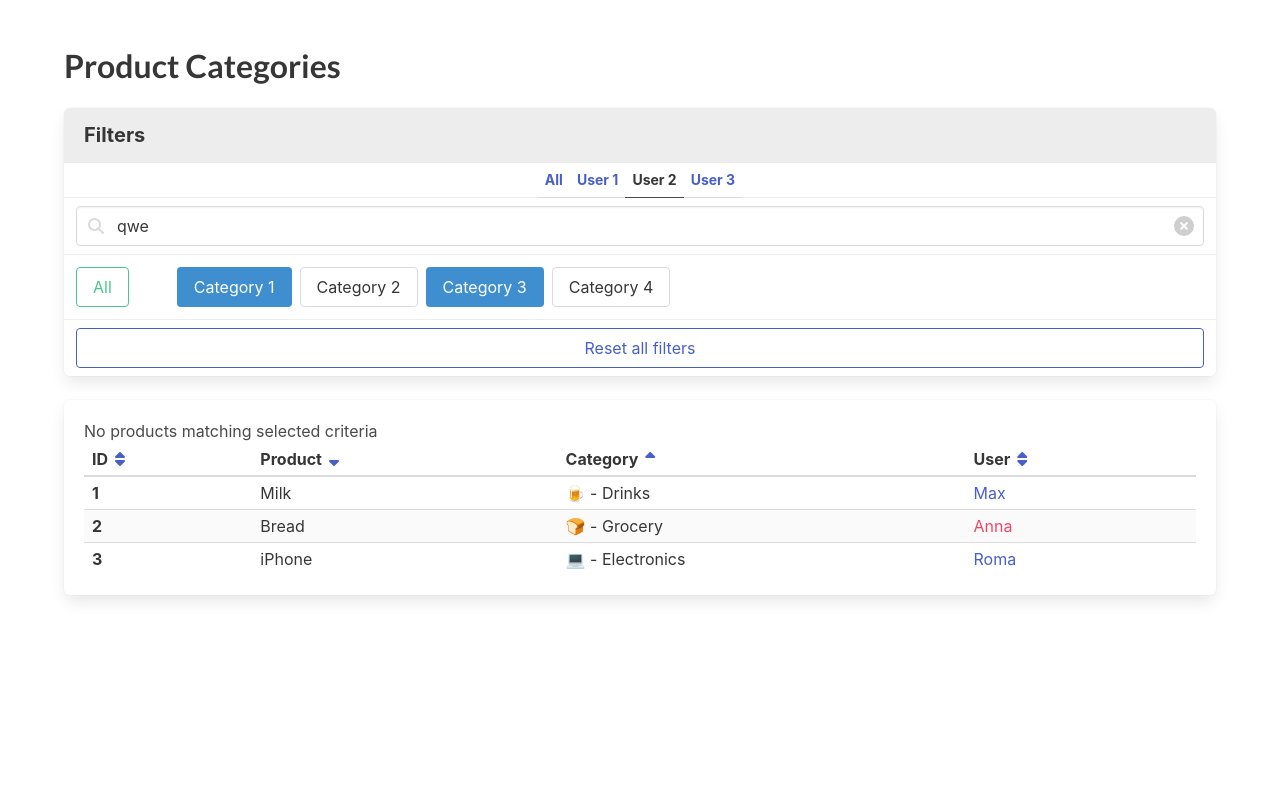
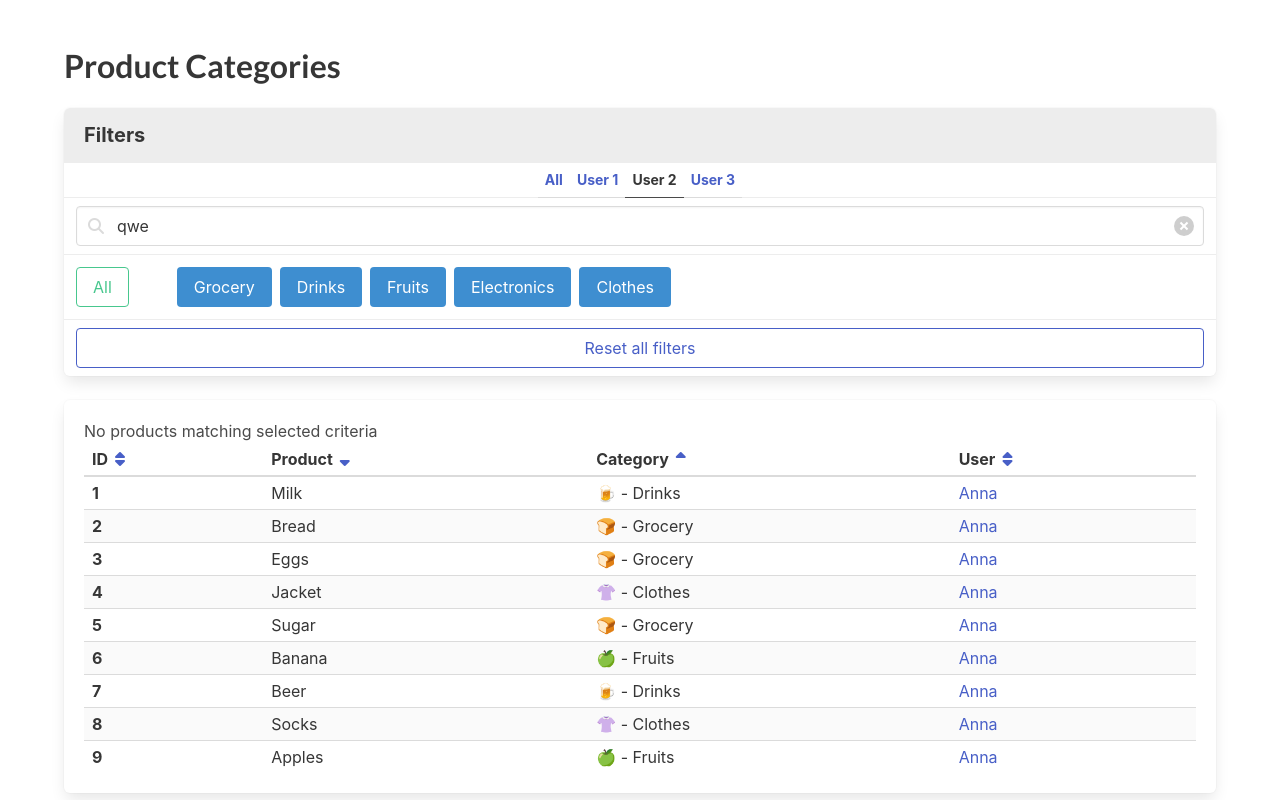
Before and after one commit to alexandra-protyanova/fe_aug23_product-categories-practice, a React (Create React App) app: page / in a window 1280 px wide. Built offline with nearby package versions, Linux system fonts and the light colour scheme.

Commit message:
solution

```diff
--- a/src/App.jsx
+++ b/src/App.jsx
@@ -2,16 +2,26 @@
 import React from 'react';
 import './App.scss';
 
-// import usersFromServer from './api/users';
-// import categoriesFromServer from './api/categories';
-// import productsFromServer from './api/products';
+import usersFromServer from './api/users';
+import categoriesFromServer from './api/categories';
+import productsFromServer from './api/products';
 
-// const products = productsFromServer.map((product) => {
-//   const category = null; // find by product.categoryId
-//   const user = null; // find by category.ownerId
+const products = productsFromServer.map((product) => {
+  const categories = categoriesFromServer
+    .filter(category => category.id === product.categoryId);
+  const user = usersFromServer
+    .find((u) => {
+      const [ownerId] = categoriesFromServer;
 
-//   return null;
-// });
+      return u.id === ownerId.ownerId;
+    });
+
+  return {
+    ...product,
+    categories,
+    user,
+  };
+});
 
 export const App = () => (
   <div className="section">
@@ -87,36 +97,16 @@ export const App = () => (
               All
             </a>
 
+            {categoriesFromServer.map(category => (
               <a
                 data-cy="Category"
                 className="button mr-2 my-1 is-info"
                 href="#/"
+                key={category.id}
               >
-              Category 1
+                {category.title}
               </a>
-
-            <a
-              data-cy="Category"
-              className="button mr-2 my-1"
-              href="#/"
-            >
-              Category 2
-            </a>
-
-            <a
-              data-cy="Category"
-              className="button mr-2 my-1 is-info"
-              href="#/"
-            >
-              Category 3
-            </a>
-            <a
-              data-cy="Category"
-              className="button mr-2 my-1"
-              href="#/"
-            >
-              Category 4
-            </a>
+            ))}
           </div>
 
           <div className="panel-block">
@@ -193,53 +183,31 @@ export const App = () => (
           </thead>
 
           <tbody>
-            <tr data-cy="Product">
+            {products.map((product) => {
+              const [category] = product.categories;
+
+              return (
+                <tr data-cy="Product" key={product.id}>
                   <td className="has-text-weight-bold" data-cy="ProductId">
-                1
+                    {product.id}
                   </td>
 
-              <td data-cy="ProductName">Milk</td>
-              <td data-cy="ProductCategory">🍺 - Drinks</td>
+                  <td data-cy="ProductName">
+                    {product.name}
+                  </td>
+                  <td data-cy="ProductCategory">
+                    {`${category.icon} - ${category.title}`}
+                  </td>
 
                   <td
                     data-cy="ProductUser"
                     className="has-text-link"
                   >
-                Max
+                    {product.user.name}
                   </td>
                 </tr>
-
-            <tr data-cy="Product">
-              <td className="has-text-weight-bold" data-cy="ProductId">
-                2
-              </td>
-
-              <td data-cy="ProductName">Bread</td>
-              <td data-cy="ProductCategory">🍞 - Grocery</td>
-
-              <td
-                data-cy="ProductUser"
-                className="has-text-danger"
-              >
-                Anna
-              </td>
-            </tr>
-
-            <tr data-cy="Product">
-              <td className="has-text-weight-bold" data-cy="ProductId">
-                3
-              </td>
-
-              <td data-cy="ProductName">iPhone</td>
-              <td data-cy="ProductCategory">💻 - Electronics</td>
-
-              <td
-                data-cy="ProductUser"
-                className="has-text-link"
-              >
-                Roma
-              </td>
-            </tr>
+              );
+            })}
           </tbody>
         </table>
       </div>
```
Also changed, not shown: 1 other file (tests, documents, lock files or other folders). Lines whose indentation alone changed are shown as unchanged.
